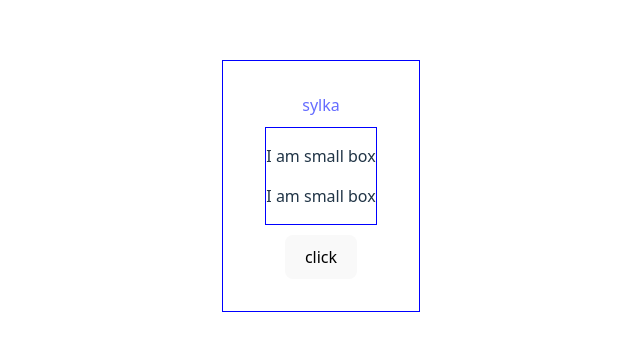
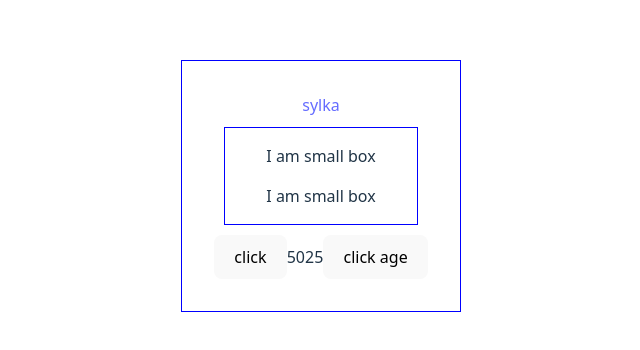
Before and after one commit to Alfaussa/TempConverter, a React (Vite) app in the folder TempConv/: page / in a window 1280 px wide. Shown: the part 214-564 px from the top of the page, without its empty margins (319-959 px from the left). Built offline with nearby package versions, Linux system fonts and the light colour scheme.

Commit message:
⊗jsrtPmHkCUp

```diff
--- a/TempConv/src/App.jsx
+++ b/TempConv/src/App.jsx
@@ -10,7 +10,8 @@ function App() {
   // const[name, setName] = useState('')
   // const [color, setColor] = useState('grey')
   const[isVisible, setIsVisibility] = useState(false);
-  const [name, setName] = useState('small box')
+  const [name, setName] = useState('small box');
+  const[age, setAge] = useState('50');
   // useEffect(()=>{
   //   document.body.style.backgroundColor = color;
   //   window.addEventListener('keydown', handleEnter);
@@ -70,6 +71,11 @@ if(targetElement.id !== 'link'){
 
     setIsVisibility(false);}
   }
+
+  const handleAge = () => {
+    const newAge = +age/2;
+    setAge(newAge)
+  }
   return (<>
 {/* <div id='myDivId'style={{width:'200px', height:'200px'}}></div>
 <button onClick={changeColor}></button> */}
@@ -80,9 +86,10 @@ if(targetElement.id !== 'link'){
 			<BigBox />
       <button onClick={()=>{setName('metal box')}}>click</button>
 		</MyContext.Provider>
-    {/* <MyContext.Provider value = '42'>
+    <MyContext.Provider value = {age}>
       <Parent/>
-    </MyContext.Provider> */}
+      <button onClick ={handleAge}>click age</button>
+    </MyContext.Provider>
     </>
   )
 }
```
